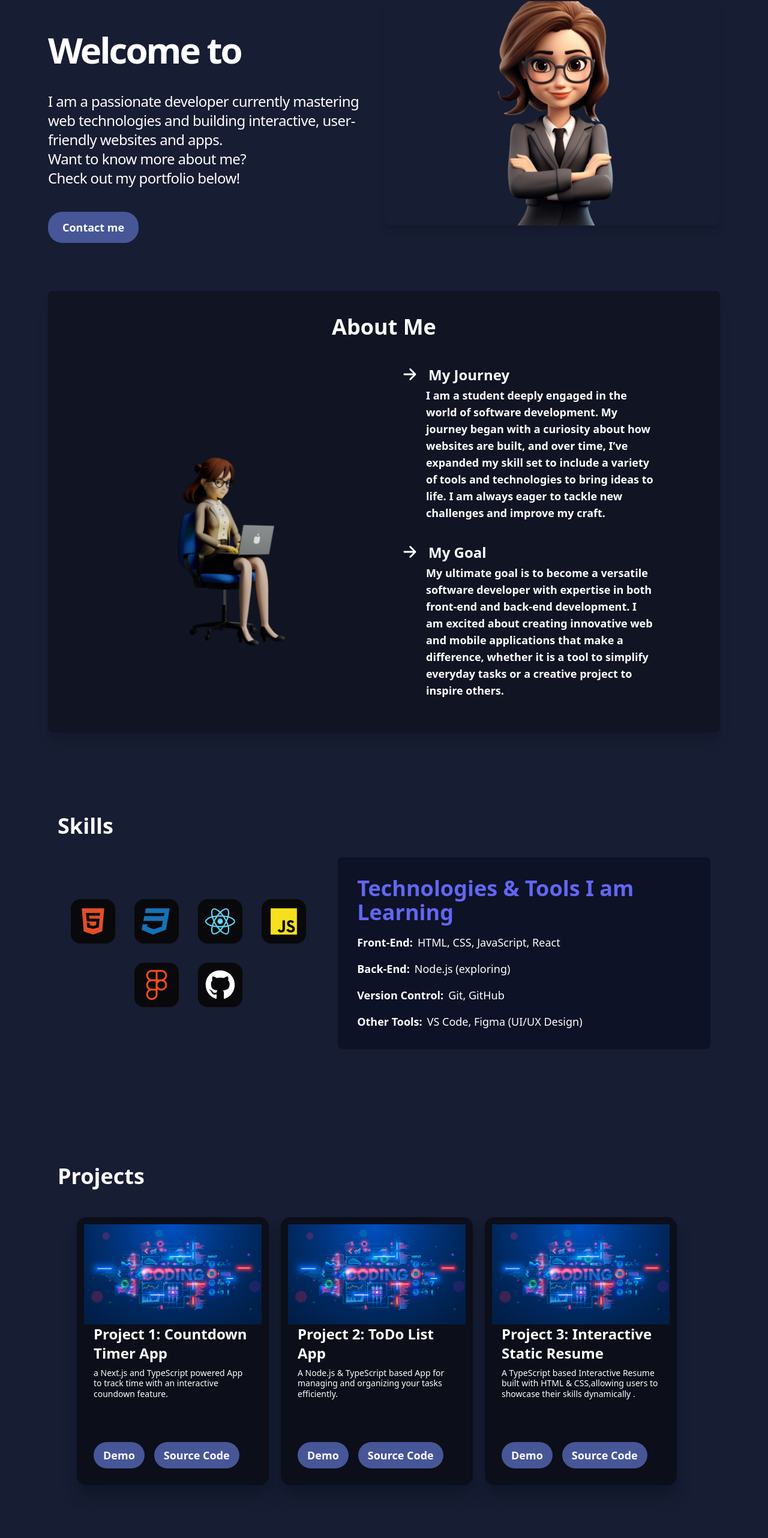
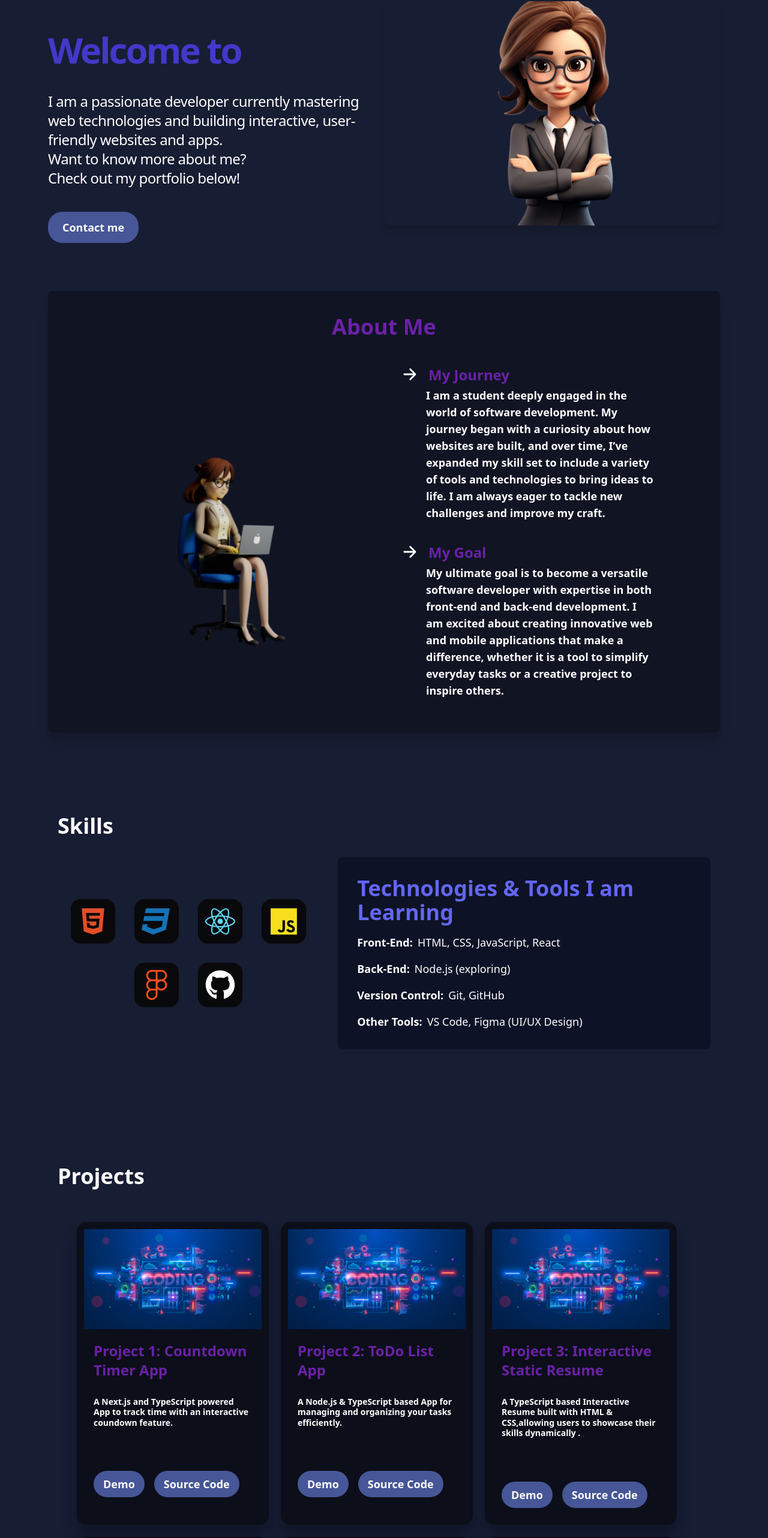
Before and after one commit to AnamShergill/Portfolio-webpage-tailwind, a Next.js app: page / in a window 1280 px wide. Shown: the part 191-2755 px from the top of the page at 60% size. Built offline with nearby package versions, Linux system fonts and the light colour scheme.

Commit message:
updated projects and some changes

```diff
--- a/src/Components/About/About.tsx
+++ b/src/Components/About/About.tsx
@@ -5,7 +5,7 @@ import Image from 'next/image';
 const About = () => {
   return (
     <div id='About' className='text-white md:flex overflow-hidden items-center md:flex-wrap md:justify-center bg-black shadow-xl mx-0 md:mx-20 bg-opacity-30 rounded-lg p-6 md:p-10'>
-      <h2 className='text-2xl md:text-4xl font-bold mb-6'>About Me</h2>
+      <h2 className='text-2xl md:text-4xl text-purple-800 font-bold mb-6'>About Me</h2>
 
       <div className='md:flex flex-wrap flex-col md:flex-row items-center'>
         <div className="max-w-full md:max-w-[450px] md:mr-8 mb-6 md:mb-0">
@@ -23,7 +23,7 @@ const About = () => {
           <div className='flex gap-3 py-4'>
             <IoArrowForward size={30} className='mt-1' />
             <span className='w-full md:w-96'>
-              <h1 className='text-xl md:text-2xl font-semibold leading-normal p-1'>My Journey</h1>
+              <h1 className='text-xl md:text-2xl font-bold text-purple-800 leading-normal p-1'>My Journey</h1>
               <p className='text-white text-sm sm:text-base md:text-lg leading-relaxed font-semibold text-left'>
                 I am a student deeply engaged in the world of software development. My journey began with a curiosity about how websites are built, and over time, I’ve expanded my skill set to include a variety of tools and technologies to bring ideas to life. I am always eager to tackle new challenges and improve my craft.
               </p>
@@ -33,7 +33,7 @@ const About = () => {
           <div className='flex gap-3 py-4'>
             <IoArrowForward size={30} className='mt-1' />
             <span className='w-full md:w-96'>
-              <h1 className='text-xl md:text-2xl font-semibold leading-normal p-1'>My Goal</h1>
+              <h1 className='text-xl md:text-2xl font-bold text-purple-800 leading-normal p-1'>My Goal</h1>
               <p className='text-white text-sm sm:text-base md:text-lg leading-relaxed font-semibold text-left'>
                 My ultimate goal is to become a versatile software developer with expertise in both front-end and back-end development. I am excited about creating innovative web and mobile applications that make a difference, whether it is a tool to simplify everyday tasks or a creative project to inspire others.
               </p>
--- a/src/Components/Home/Home.tsx
+++ b/src/Components/Home/Home.tsx
@@ -6,7 +6,7 @@ function Home() {
   return (
     <div className='text-white flex flex-col md:flex-row items-center p-10 md:p-20'>
       <div className='md:w-2/4 w-full md:pt-20'>
-        <h1 className='text-3xl md:text-6xl font-bold leading-normal tracking-tighter'>
+        <h1 className='text-3xl md:text-6xl text-indigo-700 font-bold leading-normal tracking-tighter'>
           <TextChange />
         </h1>
         <br />
--- a/src/Components/Projects/ProjectCard.tsx
+++ b/src/Components/Projects/ProjectCard.tsx
@@ -19,10 +19,10 @@ const ProjectCard: React.FC<ProjectCardProps> = ({ title, main, demoLink, source
   height={300}
   layout="intrinsic"
 />
-      <h3 className='px-4 text-xl md:text-2xl font-bold leading-normal'>
+      <h3 className='px-4 py-5 text-xl md:text-2xl font-bold text-purple-800 leading-normal'>
         {title}
       </h3>
-      <p className='px-4 text-sm md:text-md leading-tight py-2'>{main}</p>
+      <p className='px-4 text-sm font-semibold md:text-md leading-tight py-2'>{main}</p>
       <div className='mt-2 p-2 md:p-4 flex gap-2 md:gap-4'>
         {/* Demo Button */}
         <a href={demoLink} target="_blank" rel="noopener noreferrer">
--- a/src/Components/Projects/Projects.tsx
+++ b/src/Components/Projects/Projects.tsx
@@ -5,11 +5,11 @@ const Projects = () => {
   return (
     <div id="Projects" className='p-10 md:p-24 text-white'>
       <h1 className='text-2xl md:text-4xl text-white font-bold'>Projects</h1>
-    <div className="py-12 px-8 flex flex-wrap gap-5">
+    <div className="py-14 px-8 flex flex-wrap gap-5">
       {/* Project Card 1 */}
       <ProjectCard
         title="Project 1: Countdown Timer App"
-        main="a Next.js and TypeScript powered App to track time with an interactive coundown feature."
+        main="A Next.js and TypeScript powered App to track time with an interactive coundown feature."
         demoLink="https://countdown-timer-nine-beta.vercel.app/"
         sourceCodeLink="https://github.com/AnamShergill/countdown-timer"
       />
@@ -29,6 +29,30 @@ const Projects = () => {
         demoLink="https://milestone-1-static-resume-by-anam.vercel.app/"
         sourceCodeLink="https://github.com/AnamShergill/MILESTONE-1-STATIC-RESUME"
       />
+
+            {/* Project Card 4 */}
+            <ProjectCard
+        title="Project 4: E-Commerce Burger Website"
+        main="A mouthwatering burger website designed to showcase delicious flavors, juicy patties, and the perfect bite. Featuring a sleek UI, smooth navigation, and tempting visuals, this project highlights my web development skills in creating an engaging and appetizing user experience"
+        demoLink="https://burger-ecommerce-website.vercel.app/ "
+        sourceCodeLink="https://github.com/AnamShergill/burger-ecommerce-website"
+      />
+
+      {/* Project Card 5 */}
+      <ProjectCard
+        title="Project 5: Food Blog Website"
+        main="A vibrant food blog where flavors come to life! This project features beautifully crafted articles, enticing food photography, and a user-friendly design to keep food lovers engaged. A perfect blend of content and aesthetics to showcase my web development and blogging skills. 🍽️✨"
+        demoLink="https://food-blog-beryl.vercel.app/"
+        sourceCodeLink="https://github.com/AnamShergill/food-blog"
+      />
+
+      {/* Project Card 6 */}
+      <ProjectCard
+        title="Project 6: E-Commerce Furniture Website"
+        main="A modern furniture website that combines elegance with functionality. Showcasing stylish designs, seamless navigation, and a visually appealing layout, this project reflects my expertise in creating sleek and engaging eCommerce experiences. 🛋️💡"
+        demoLink="https://hackathon3-e-commerce-website-3zka.vercel.app/"
+        sourceCodeLink="https://github.com/AnamShergill/hackathon-e-commerce-website"
+      />
     </div>
     </div>
   )
```
